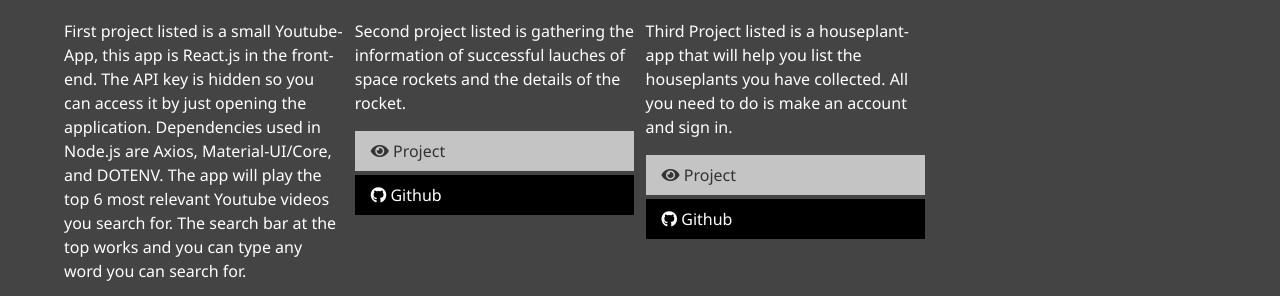
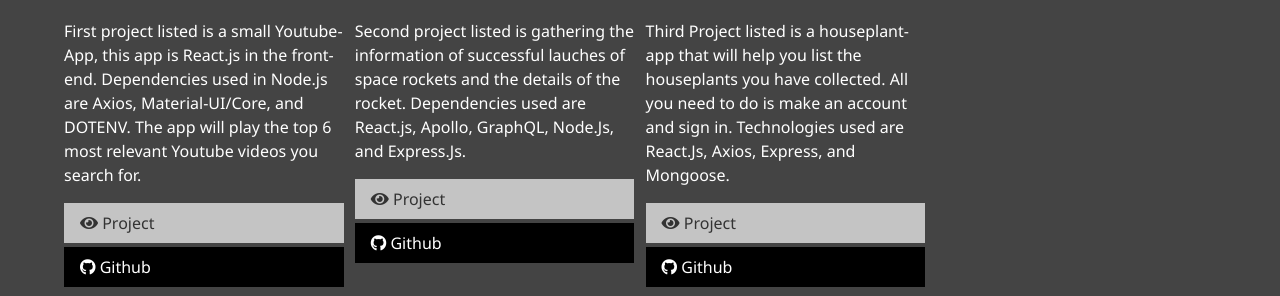
Before and after one commit to Akira957/modern_portfolio, a website: page dist/work.html in a window 1280 px wide. Shown: the part 473-769 px from the top of the page. Drawn offline with Linux system fonts and the light colour scheme.

Commit message:
Updated descriptions of Projects

```diff
--- a/dist/work.html
+++ b/dist/work.html
@@ -64,11 +64,9 @@
             />
             <p>
               First project listed is a small Youtube-App, this app is React.js
-              in the front-end. The API key is hidden so you can access it by
-              just opening the application. Dependencies used in Node.js are
-              Axios, Material-UI/Core, and DOTENV. The app will play the top 6
-              most relevant Youtube videos you search for. The search bar at the
-              top works and you can type any word you can search for.
+              in the front-end. Dependencies used in Node.js are Axios,
+              Material-UI/Core, and DOTENV. The app will play the top 6 most
+              relevant Youtube videos you search for.
             </p>
           </a>
           <a
@@ -90,6 +88,8 @@
             <p>
               Second project listed is gathering the information of successful
               lauches of space rockets and the details of the rocket.
+              Dependencies used are React.js, Apollo, GraphQL, Node.Js, and
+              Express.Js.
             </p>
           </a>
           <a
@@ -111,7 +111,8 @@
             <p>
               Third Project listed is a houseplant-app that will help you list
               the houseplants you have collected. All you need to do is make an
-              account and sign in.
+              account and sign in. Technologies used are React.Js, Axios,
+              Express, and Mongoose.
             </p>
           </a>
           <a href="https://window-sill.herokuapp.com/" class="btn-light">
```
